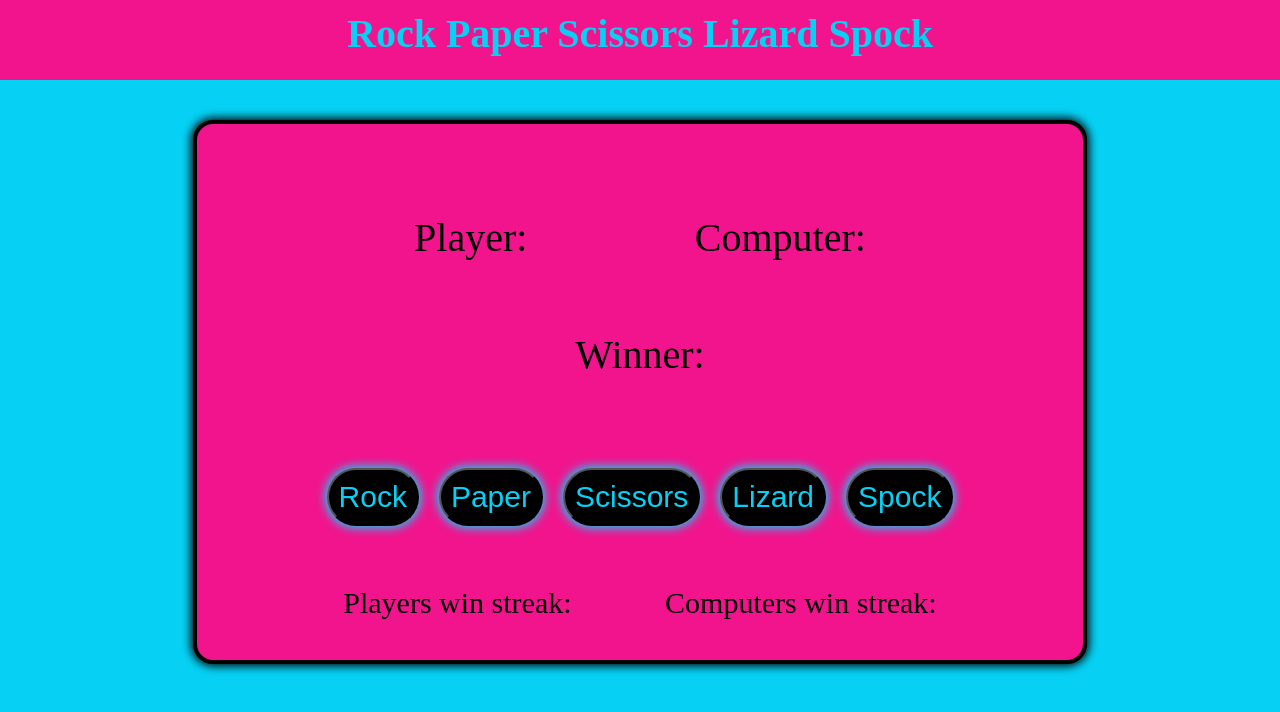
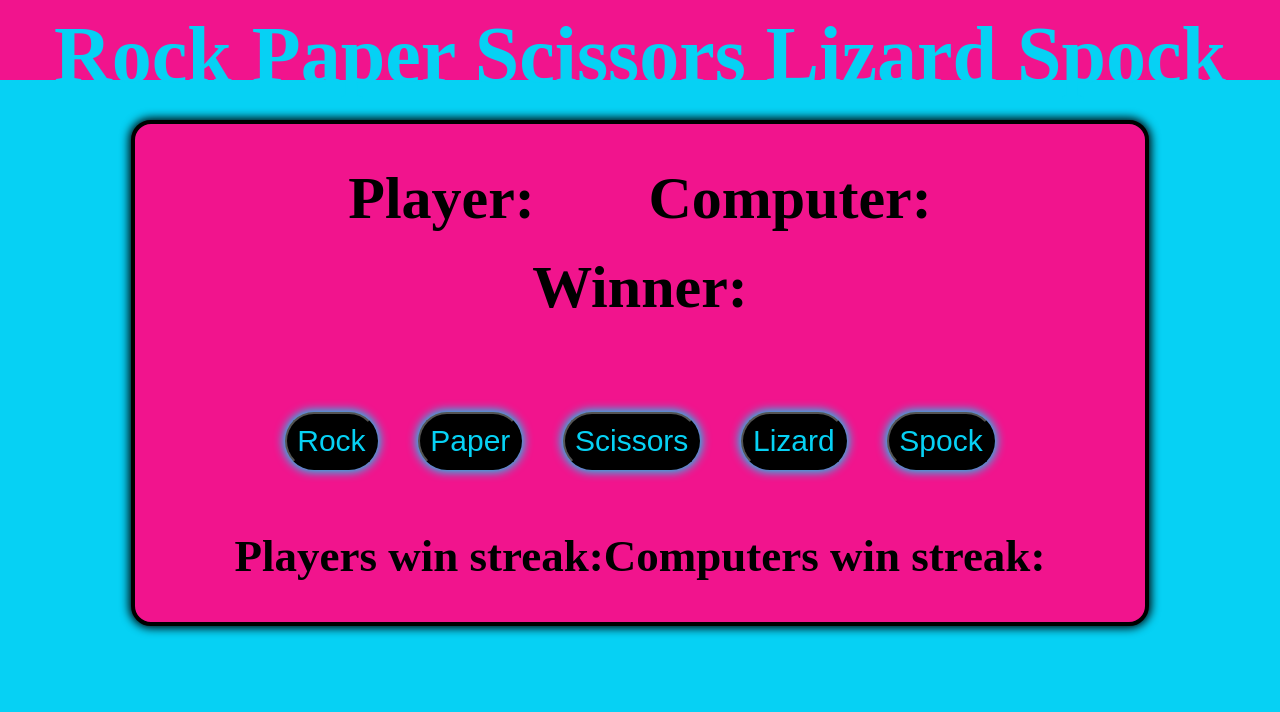
Before and after one commit to 0NETRUNNER/RockPaperScissorsLizardSpockPP2, a plain HTML site: page index.html in a window 1280 px wide. Both pictures are taken after a click on the button "Play". Drawn offline with Linux system fonts and the light colour scheme.

Commit message:
Add headings instead of p & remove section tag

```diff
--- a/index.html
+++ b/index.html
@@ -6,7 +6,8 @@
     <meta http-equiv="X-UA-Compatible" content="IE=edge">
     <meta name="viewport" content="width=device-width, initial-scale=1.0">
     <meta name="description" content="Rock Paper Scissors Lizard Spock game for my portfolio project two.">
-    <meta name="keywords" content="Rock Paper Scissors, Rock Paper Scissors Lizard Spock, Code Institute, Javascipt, Game, Javascript game ">
+    <meta name="keywords"
+        content="Rock Paper Scissors, Rock Paper Scissors Lizard Spock, Code Institute, Javascipt, Game, Javascript game ">
     <meta name="author" content="Dylan Pigott">
     <!--Favicon-->
     <link rel="shortcut icon" href="./assets/images/favicon.ico" type="image/x-icon">
@@ -17,13 +18,13 @@
 </head>
 
 <body>
-        <header>
-            <label>Rock Paper Scissors Lizard Spock</label>
-        </header>
+    <header>
+        <h1>Rock Paper Scissors Lizard Spock</h1>
+    </header>
     <section>
         <div id="game-rules">
             <div id="gamerules-item">
-                <h1>Welcome to Rock Paper Scissors Lizard Spock</h1>
+                <h2>Welcome to Rock Paper Scissors Lizard Spock</h2>
                 <p>Pick your choice you have 5 options.</p>
                 <p>but only one can win.</p>
                 <p>Play against the computer.</p>
@@ -35,16 +36,14 @@
                 </div>
             </div>
         </div>
-    </section>
-    <section>
         <div id="main-game-container" class="hide">
             <div id="main-game-item">
                 <div id="score-area">
-                    <p>Player:<span id="player"> </span></p>
-                    <p>Computer:<span id="computer"> </span></p>
+                    <h2>Player:<span id="player"> </span></h2>
+                    <h2>Computer:<span id="computer"> </span></h2>
                 </div>
                 <div id="winner-result">
-                    <p>Winner:<span id="winner"> </span></p>
+                    <h2>Winner:<span id="winner"> </span></h2>
                 </div>
                 <div id="game-area">
                     <button class="game-btn" type="button">Rock</button>
@@ -54,13 +53,11 @@
                     <button class="game-btn" type="button">Spock</button>
                 </div>
                 <div id="win-streaks">
-                    <p>Players win streak:<span id="win-streak-p"></span></p>
-                    <p>Computers win streak:<span id="win-streak-c"></span></p>
+                    <h2>Players win streak:<span id="win-streak-p"> </span></h2>
+                    <h2>Computers win streak:<span id="win-streak-c"> </span></h2>
                 </div>
             </div>
         </div>
-    </section>
-    <section>
         <div id="end-game-container" class="hide">
             <p>Thank you for playing Rock Paper Scissors Lizard Spock.</p>
             <p>I'm glad you had a chance to try out this advanced version of a classic game.</p>
```
